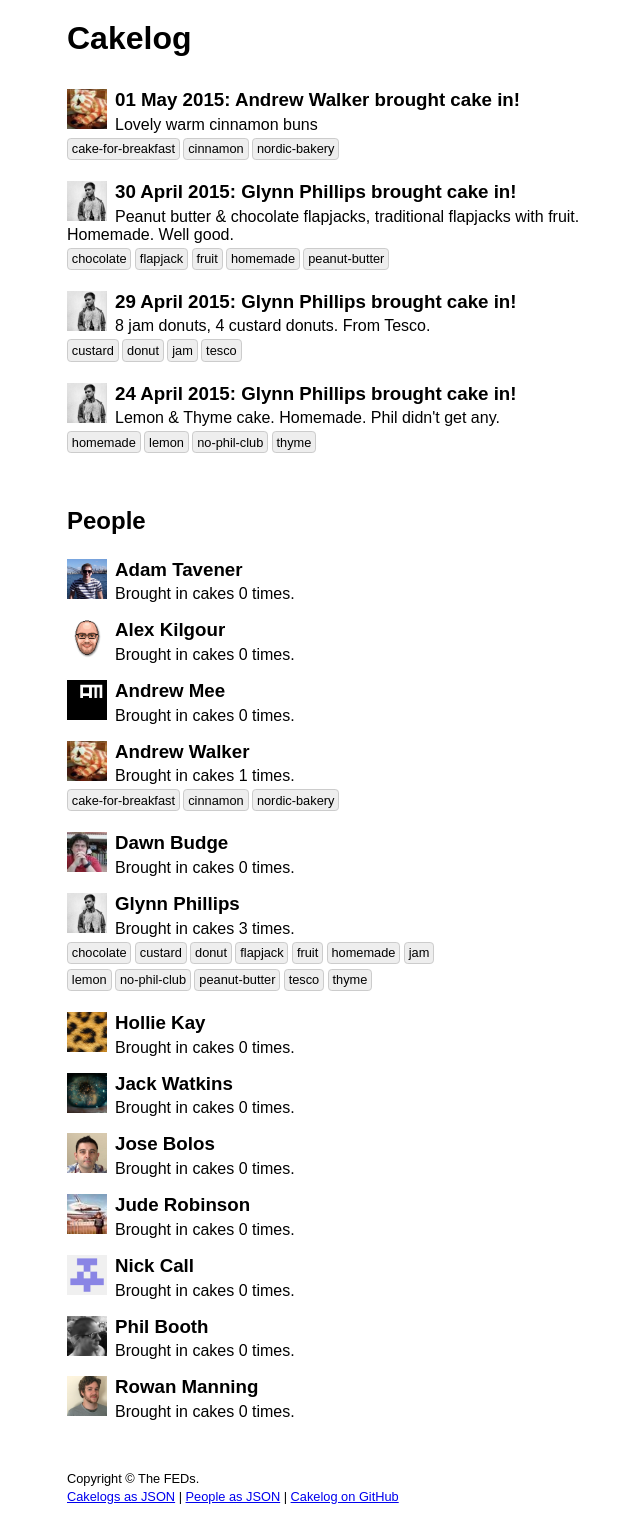
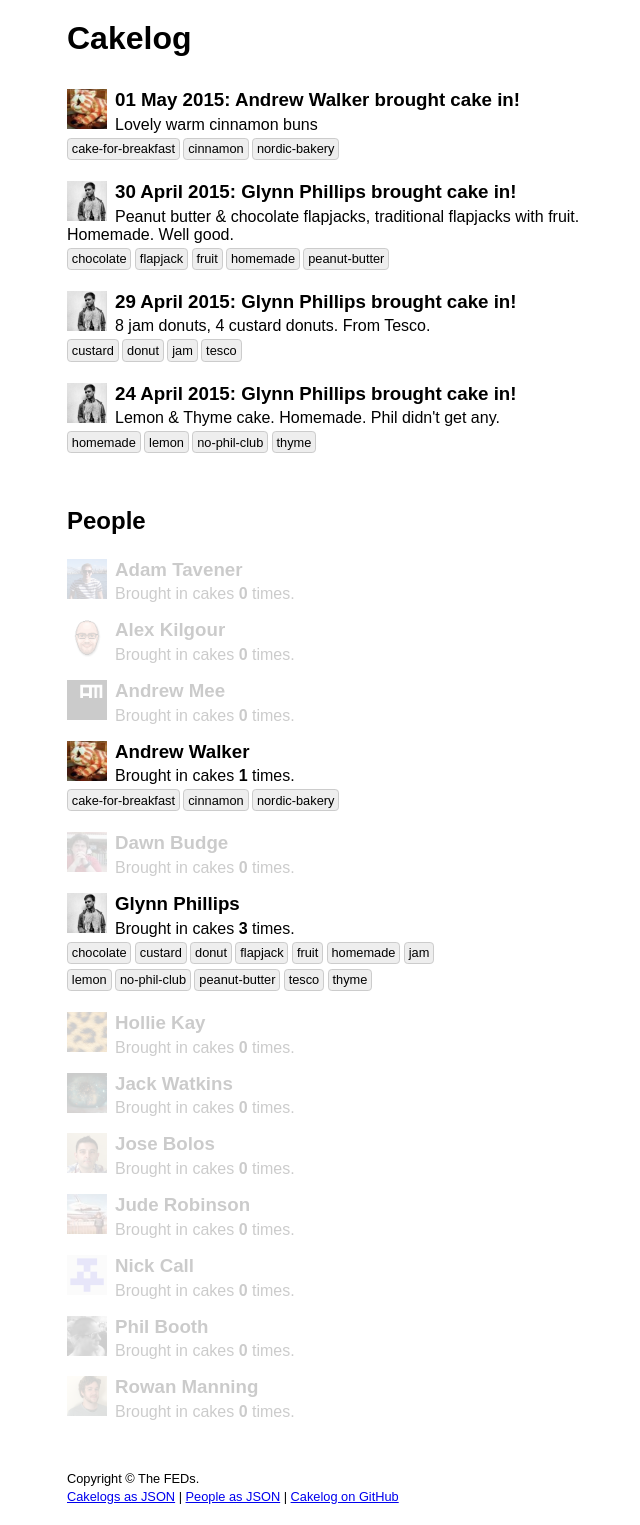
Before and after one commit to fedtoys/cakelog, a Jekyll site: the page built from index.html, in a window 1280 px wide. Shown: the whole page, without its empty margins (273-913 px from the left). Built offline with Jekyll 4.4.1, drawn with Linux system fonts in a browser that asks for light colours.

Commit message:
Style people a bit more

```diff
--- a/_includes/people/person.html
+++ b/_includes/people/person.html
@@ -1,17 +1,21 @@
 
 {% include helpers/get-cakelogs-for-person person=person %}
 {% include helpers/get-tags-for-cakelogs cakelogs=cakelogs %}
+{% assign cakelogCount = cakelogs | size %}
 
 <!-- Person -->
-<div>
+<div class="person {% if person.isFED %}person-is-fed{% endif %} {% if person.hasLeft %}person-has-left{% endif %} {% if cakelogCount < 1 %}person-is-stingy{% endif %}">
     {% if person.image %}
         <img src="image/person/{{person.image}}" alt="{{person.name}}" width="40" height="40" class="person-image"/>
     {% endif %}
     <h3>
         {{person.name}}
+        {% if person.hasLeft %}
+            (<abbr title="RIP to our fallen comrade">RIP</abbr>)
+        {% endif %}
     </h3>
     <p>
-        Brought in cakes {{cakelogs | size}} times.
+        Brought in cakes <b>{{cakelogCount}}</b> times.
     </p>
     {% unless tags == empty %}
         <ul class="tag-list">
--- a/asset/style/site.scss
+++ b/asset/style/site.scss
@@ -48,6 +48,9 @@ li {
     padding-left: 0;
 }
 
+
+// Tags
+
 .tag-list {
     max-width: 400px;
     margin: 0;
@@ -66,6 +69,13 @@ li {
     }
 }
 
+
+// People
+
+.person-is-stingy {
+    opacity: .2;
+}
+
 .person-image {
     float: left;
     margin-right: .5em;
```
